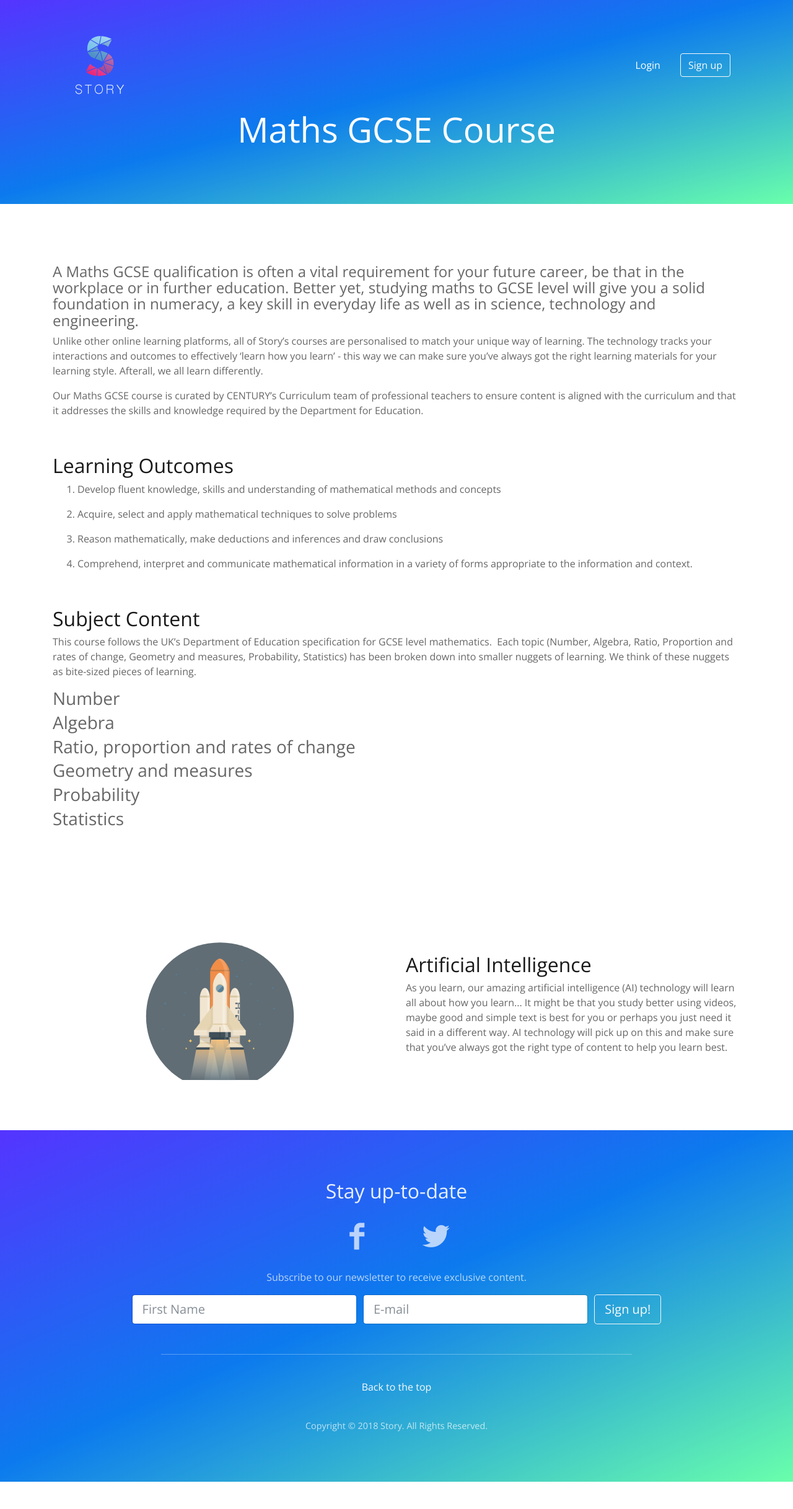
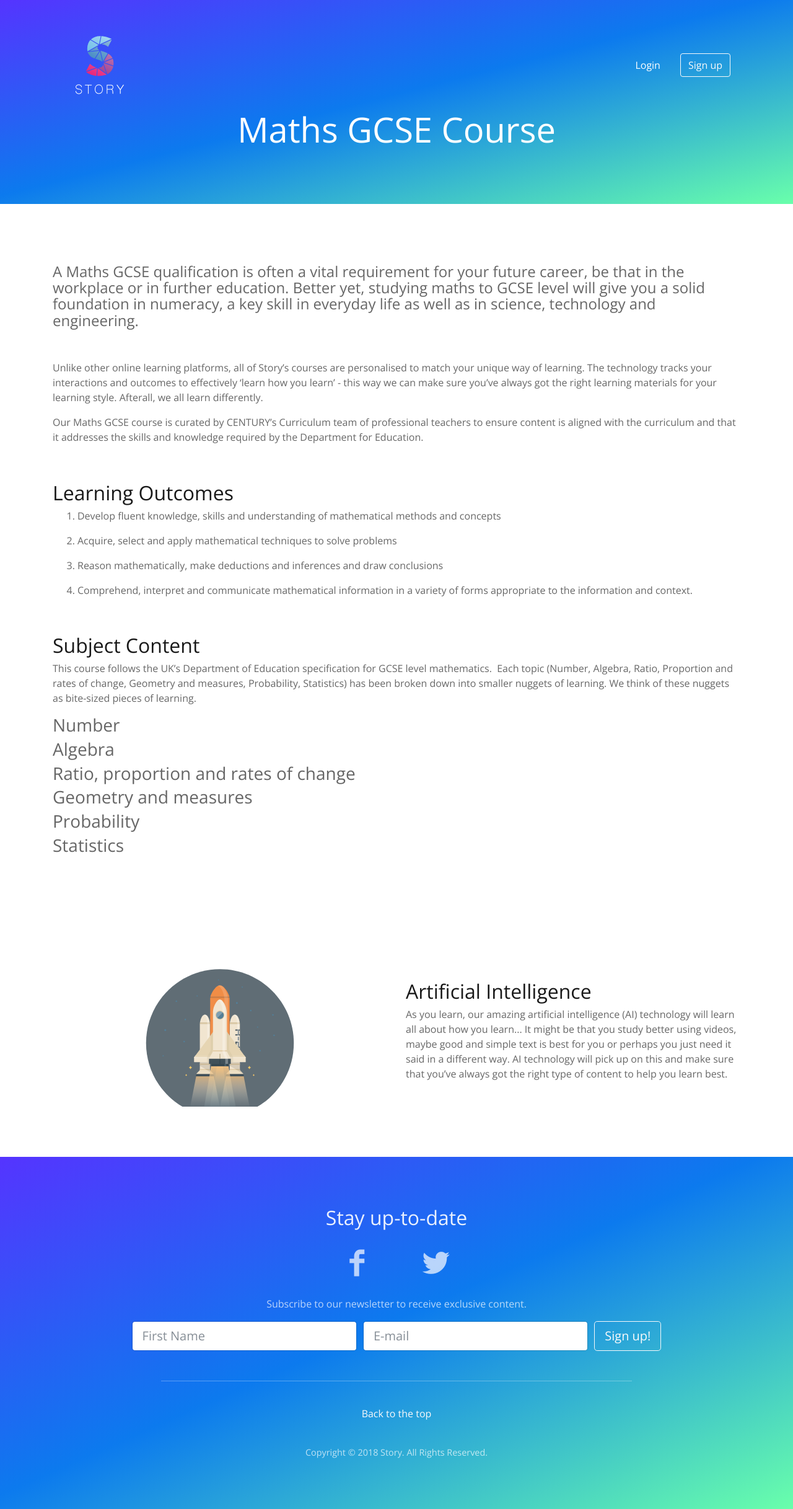
Before and after one commit to story-ai/story-ai.github.io, a Jekyll site: the page built from maths.md, in a window 1280 px wide. Shown: the whole page at 62% size. Built offline with Jekyll 4.4.1, drawn with Linux system fonts in a browser that asks for light colours; before the commit the page ends 2390 px from its top, so only the background shows below that.

Commit message:
Updated 'maths.md' via CloudCannon

```diff
--- a/maths.md
+++ b/maths.md
@@ -56,6 +56,8 @@ parts:
 
 #### A Maths GCSE qualification is often a vital requirement for your future career, be that in the workplace or in further education. Better yet, studying maths to GCSE level will give you a solid foundation in numeracy, a key skill in everyday life as well as in science, technology and engineering.
 
+## &nbsp;
+
 Unlike other online learning platforms, all of Story’s courses are personalised to match your unique way of learning. The technology tracks your interactions and outcomes to effectively ‘learn how you learn’ - this way we can make sure you’ve always got the right learning materials for your learning style. Afterall, we all learn differently.
 
 Our Maths GCSE course is curated by CENTURY’s Curriculum team of professional teachers to ensure content is aligned with the curriculum and that it addresses the skills and knowledge required by the Department for Education.
```
